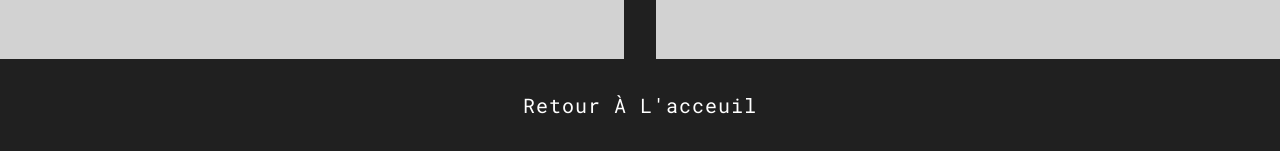
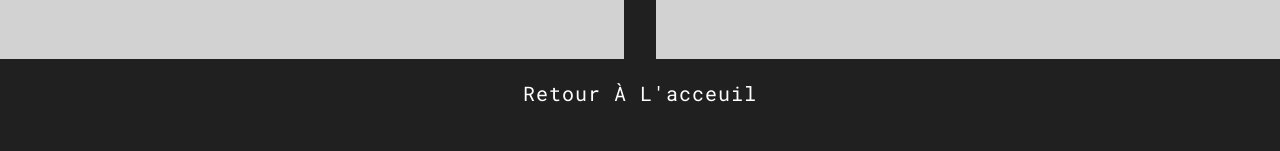
Before and after one commit to quentinG59/portfolio-main, a plain HTML site: page project.html in a window 1280 px wide. Shown: the part 712-863 px from the top of the page. After the commit the page ends 839 px from the top, so only its background shows below. Drawn offline with Linux system fonts and the light colour scheme.

Commit message:
finition

```diff
--- a/project.html
+++ b/project.html
@@ -53,6 +53,6 @@
     </div>
   </div>
   <div class="container-btn">
-  <a class="btn" href="./index.html">Retour à l'acceuil</a>
+  <a class="btn-project" href="./index.html">Retour à l'acceuil</a>
   </div>
 </html>
--- a/style.css
+++ b/style.css
@@ -246,18 +246,20 @@ h2 {
 .info-project {
   text-align: center;
 }
+/* button index */
 .btn {
+  z-index: 1;
   background: transparent;
-  color: white;
+  color: #202020;
   border-color: transparent;
   text-transform: capitalize;
   font-size: 1.25rem;
   letter-spacing: 1px;
-  margin: 2rem auto;
+  margin: 1rem 0;
   transition: all 0.3s ease-in-out;
   cursor: pointer;
-  padding: 0.25rem 4rem;
   line-height: 1;
+  padding: 0.5rem 0rem;
   outline-color: white;
   position: relative;
 }
@@ -269,19 +271,56 @@ h2 {
   top: 50%;
   left: 50%;
   transform: translate(-50%, -50%);
-  transition: all 0.6s ease;
+  transition: all 0.9s ease;
+  z-index: -1;
+  background: #202020;
+}
+.btn:hover::before {
+  width: 100%;
+}
+.btn:hover {
+  border-right: 2px solid #202020;
+  color: white;
+}
+/* button project */
+.btn-project {
+  z-index: 1;
+  background: transparent;
+  color: white;
+  border-color: transparent;
+  text-transform: capitalize;
+  font-size: 1.25rem;
+  letter-spacing: 1px;
+  margin: 1rem 0;
+  transition: all 0.3s ease-in-out;
+  cursor: pointer;
+  line-height: 1;
+  padding: 0.5rem 0rem;
+  outline-color: white;
+  position: relative;
+}
+.btn-project::before {
+  content: "";
+  height: 100%;
+  width: 0%;
+  position: absolute;
+  top: 50%;
+  left: 50%;
+  transform: translate(-50%, -50%);
+  transition: all 0.9s ease;
   z-index: -1;
   background: white;
 }
-.btn:hover::before {
-  width: 80%;
+.btn-project:hover::before {
+  width: 100%;
 }
-.btn:hover {
-  border-left: 2px solid white;
+.btn-project:hover {
+  border-right: 2px solid white;
   color: #202020;
 }
 .container-btn {
   display: flex;
+  justify-content: center;
 }
 
 /*! media query */
```
